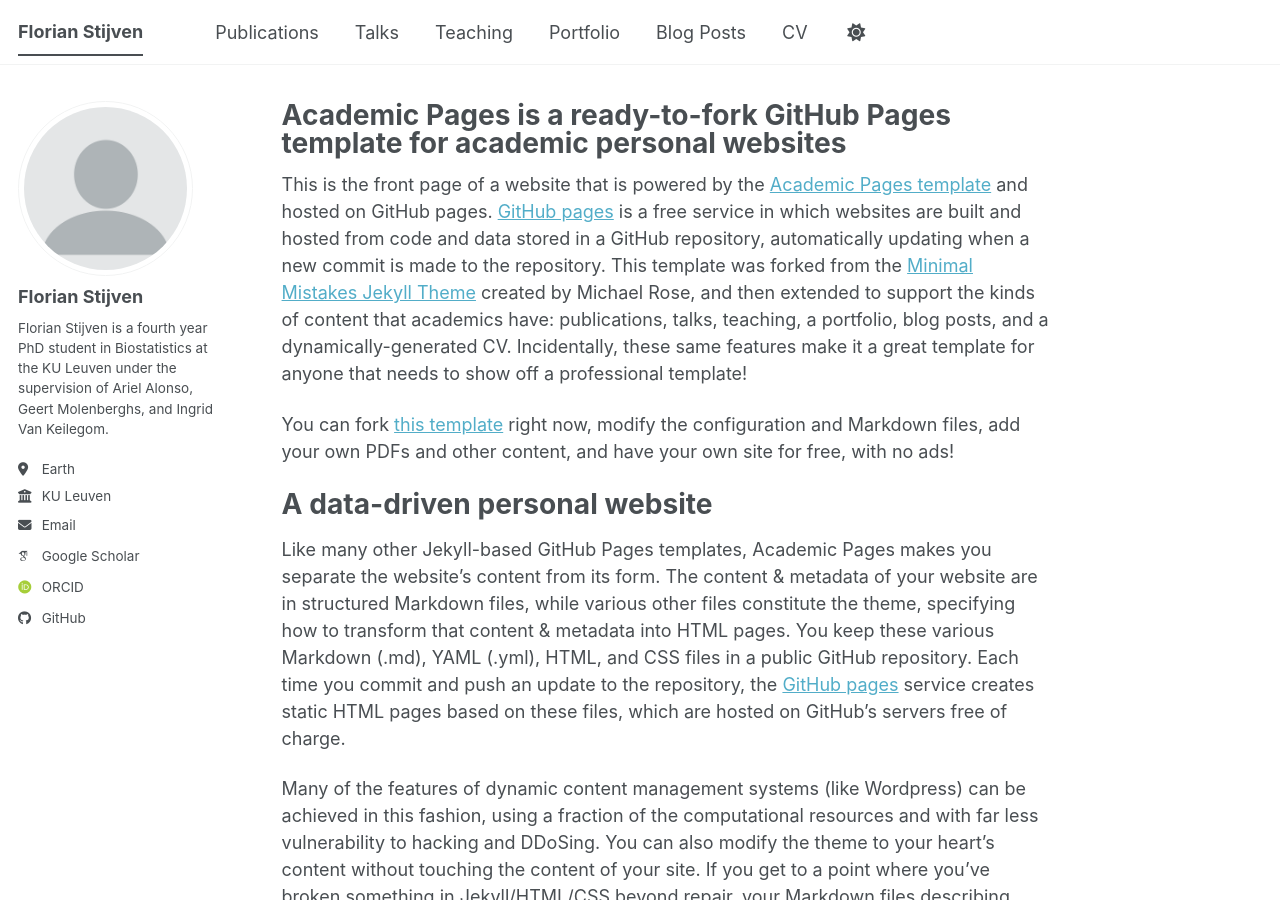
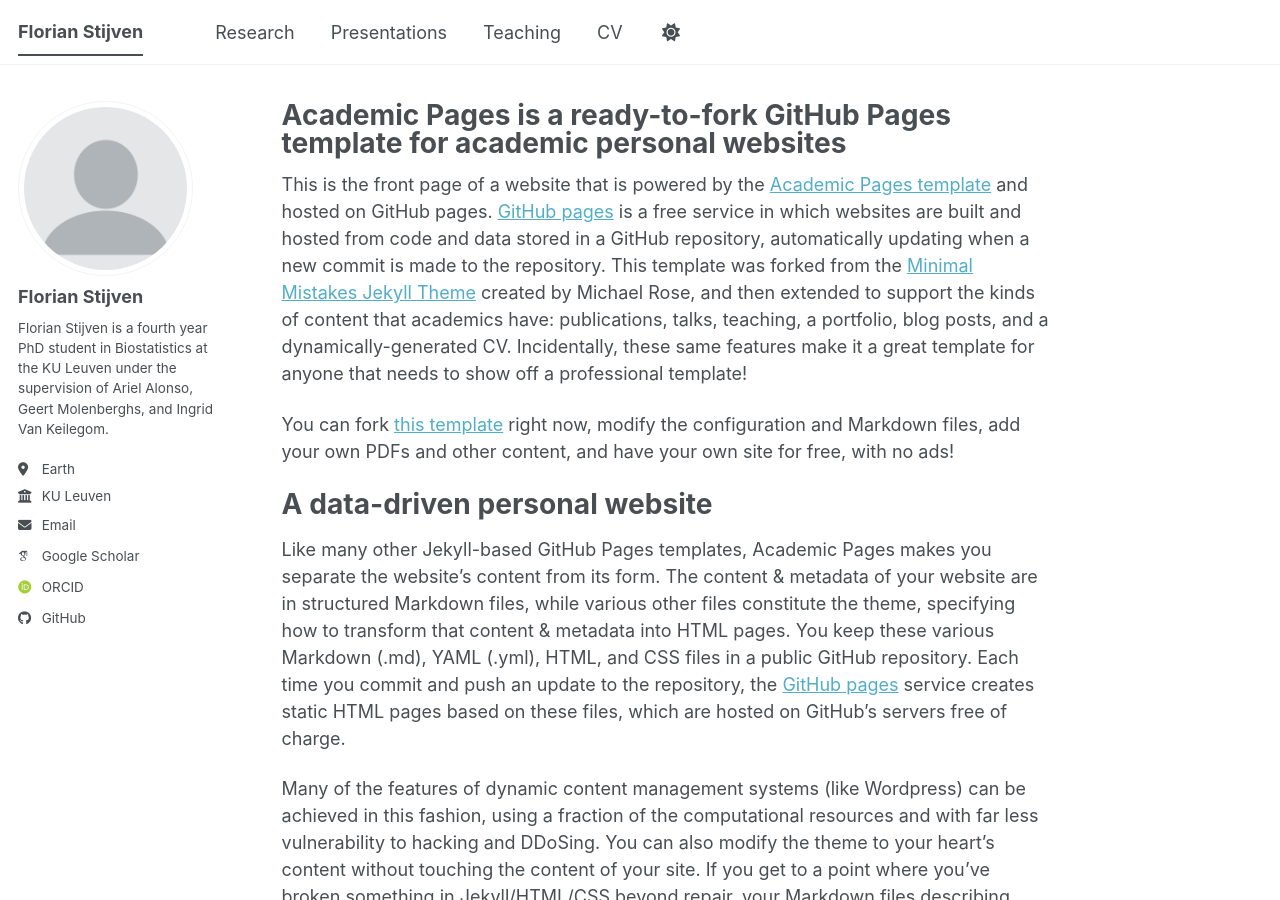
Before and after one commit to florianstijven/florianstijven.github.io, a Jekyll site: the page built from _pages/about.md, in a window 1280 px wide and 900 px high. Built offline with Jekyll 4.4.1, drawn with Linux system fonts in a browser that asks for light colours; some web fonts are replaced; a script bundle is joined from its source files by our own code; library files that are not in the unit come from our copies.

Commit message:
Modify navigation titles and comment out Blog Posts
Updated navigation items by replacing 'Publications' with 'Research', 'Talks' with 'Presentations', and commenting out 'Blog Posts'.

```diff
--- a/_data/navigation.yml
+++ b/_data/navigation.yml
@@ -8,20 +8,17 @@
 #      Markdown formatted page while the second is generated using JSON.
 
 main:
-  - title: "Publications"
-    url: /publications/
+  - title: "Research"
+    url: /research/
 
-  - title: "Talks"
+  - title: "Presentations"
     url: /talks/
 
   - title: "Teaching"
     url: /teaching/
 
-  - title: "Portfolio"
-    url: /portfolio/
-
-  - title: "Blog Posts"
-    url: /year-archive/
+#  - title: "Blog Posts"
+#    url: /year-archive/
 
   - title: "CV"
     url: /cv/
```
